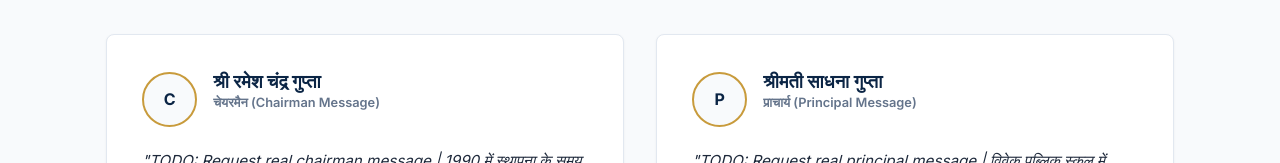
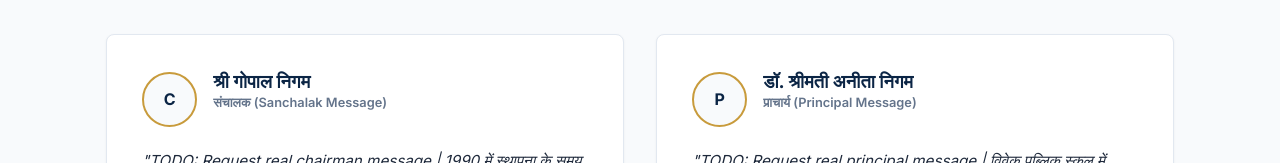
Before and after one commit to lavsoni1986-ai/vivekpublicschool, a website built with Vite: page index.html in a window 1280 px wide. Shown: the part 1150-1313 px from the top of the page. Built offline with nearby package versions, Linux system fonts and the light colour scheme.

Commit message:
Update Sanchalak and Principal names

```diff
--- a/index.html
+++ b/index.html
@@ -167,8 +167,8 @@
             <div class="message-author">
               <div class="author-avatar" aria-hidden="true">C</div>
               <div>
-                <h3 class="author-name">श्री रमेश चंद्र गुप्ता</h3>
-                <p class="author-role">चेयरमैन (Chairman Message)</p>
+                <h3 class="author-name">श्री गोपाल निगम</h3>
+                <p class="author-role">संचालक (Sanchalak Message)</p>
               </div>
             </div>
             <p class="message-text">"TODO: Request real chairman message | 1990 में स्थापना के समय से ही हमारा प्रयास शहडोल के बच्चों को कम खर्च में अच्छी शिक्षा, अनुशासन और संस्कार देना रहा है। बुढ़ार रोड पर हमारा परिसर बच्चों के सर्वांगीण विकास के लिए हमेशा समर्पित है।"</p>
@@ -178,7 +178,7 @@
             <div class="message-author">
               <div class="author-avatar" aria-hidden="true">P</div>
               <div>
-                <h3 class="author-name">श्रीमती साधना गुप्ता</h3>
+                <h3 class="author-name">डॉ. श्रीमती अनीता निगम</h3>
                 <p class="author-role">प्राचार्य (Principal Message)</p>
               </div>
             </div>
```
